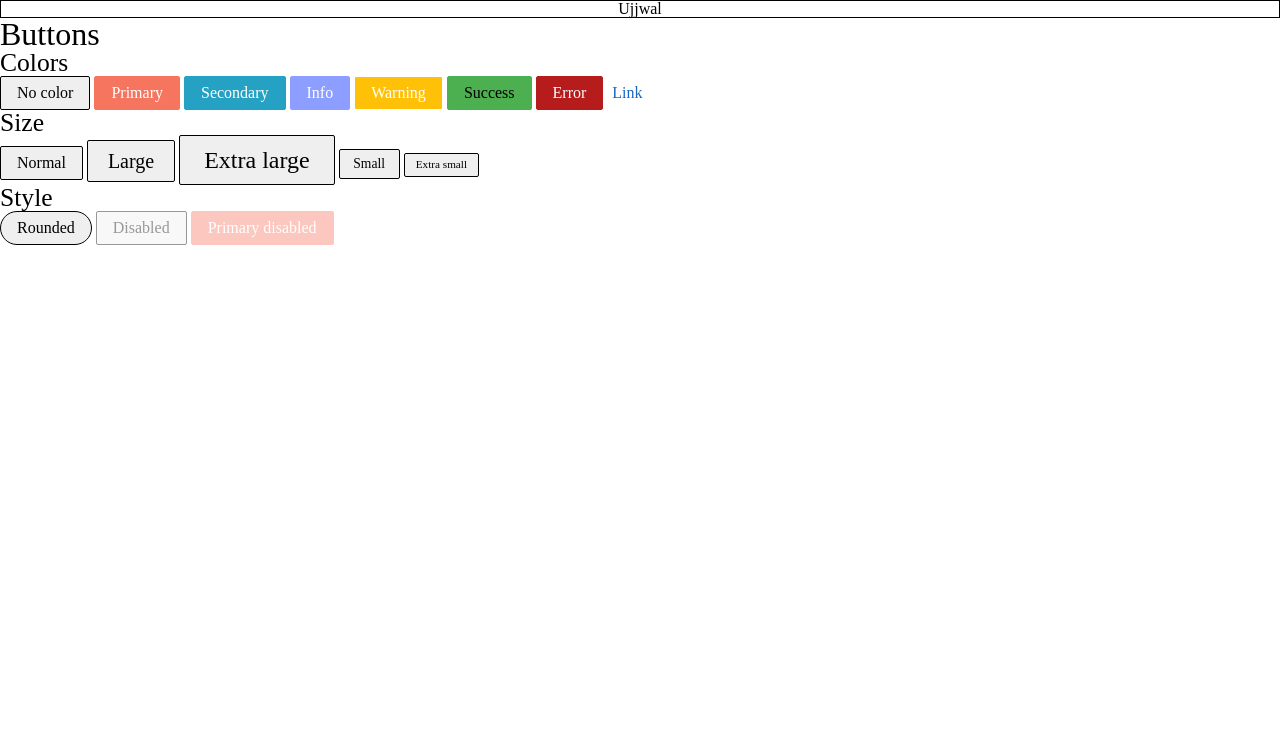
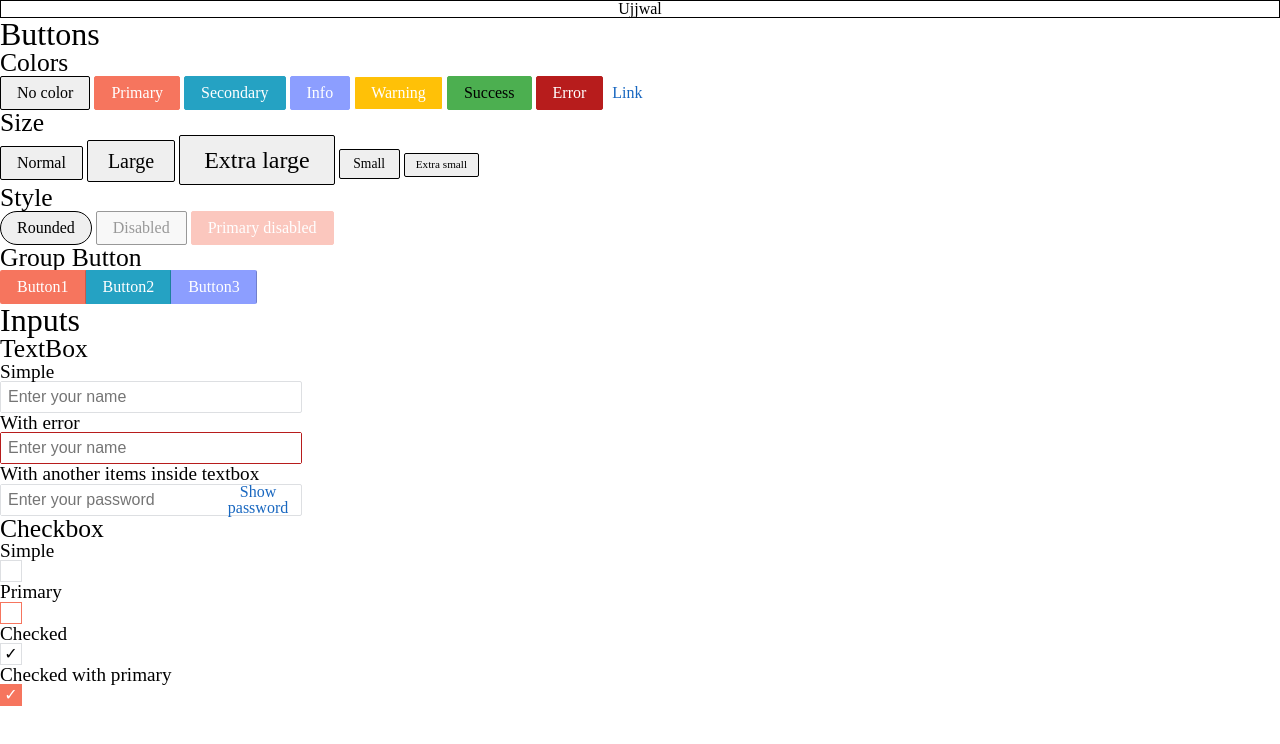
Before and after one commit to ujjwalguptaofficial/flexstyle, a website: page test/index.html in a window 1280 px wide. Drawn offline with Linux system fonts and the light colour scheme.

Commit message:
add input style - checkbox, type=text

```diff
--- a/src/button.scss
+++ b/src/button.scss
@@ -5,6 +5,10 @@
     border-radius: 2px;
     font-size: 1rem;
     font-weight: 500;
+    cursor: pointer;
+    -webkit-user-select: none;
+    -moz-user-select: none;
+    -ms-user-select: none;
 
     &:not(.link) {
         background-color: #efefef;
@@ -59,7 +63,6 @@
 
     &.link {
         color: var(--link-color);
-        cursor: pointer;
     }
 
     //size
@@ -90,6 +93,26 @@
         opacity: .4;
         cursor: not-allowed;
     }
+}
 
+// group button
+.btns {
+    letter-spacing: -.31em;
 
+    .btn {
+        margin: 0;
+        border-radius: 0;
+        border-right: 1px solid rgba(0, 0, 0, .2);
+        letter-spacing: normal;
+    }
+
+    :first-child {
+        border-top-left-radius: 2px;
+        border-bottom-left-radius: 2px;
+    }
+
+    :last-child {
+        border-top-right-radius: 2px;
+        border-bottom-right-radius: 2px;
+    }
 }
--- a/src/index.scss
+++ b/src/index.scss
@@ -5,3 +5,4 @@
 @import "./flex.scss";
 @import "./button.scss";
 @import "./header.scss";
+@import "./input.scss";
--- /dev/null
+++ b/src/input.scss
@@ -0,0 +1,79 @@
+ $border-color: var(--input-border-color);
+
+ input {
+     font-size: 1rem;
+ }
+
+ .textbox {
+     border: 1px solid;
+     padding: 5px 5px;
+     border-radius: 2px;
+     border: 1px solid $border-color;
+     display: flex;
+     padding: 0;
+     width: 300px;
+     height: 30px;
+     align-items: center;
+
+     input {
+         border: 0;
+         padding: 0 0 0 7px;
+         height: 100%;
+
+         &:focus {
+             outline: none;
+         }
+     }
+
+     &:focus-within {
+         box-shadow: 0 0 0 2px #e7f3ff;
+         border: 2px solid var(--primary-color);
+     }
+
+     &.error {
+         border-color: var(--error-color);
+
+         &:focus-within {
+             border-color: var(--error-color);
+         }
+     }
+
+
+ }
+
+ .checkbox {
+     width: 20px;
+     height: 20px;
+     border: 2px solid $border-color;
+     margin: 0px;
+     display: flex;
+     justify-content: center;
+     align-items: center;
+     border: 1px solid $border-color;
+
+     &.primary {
+         border-color: var(--primary-color);
+     }
+
+     &.secondary {
+         border-color: var(--secondary-color);
+     }
+
+
+     &[checked] {
+
+         &::after {
+             content: "\2714";
+         }
+
+         &.primary {
+             background-color: var(--primary-color);
+             color: var(--primary-contrast-color);
+         }
+
+         &.secondary {
+             background-color: var(--secondary-color);
+             color: var(--secondary-contrast-color);
+         }
+     }
+ }
--- a/src/util.scss
+++ b/src/util.scss
@@ -10,3 +10,7 @@
 .block {
     display: block;
 }
+
+.width-full {
+    width: 100%;
+}
--- a/src/var.scss
+++ b/src/var.scss
@@ -16,4 +16,7 @@
 
     // link
     --link-color: #1867c0;
+
+    // border
+    --input-border-color: #dddfe2;
 }
--- a/test/index.html
+++ b/test/index.html
@@ -32,6 +32,41 @@
     <div class="btn rounded">Rounded</div>
     <div class="btn disabled">Disabled</div>
     <div class="btn primary disabled">Primary disabled</div>
+    <h3>Group Button</h3>
+    <div class="btns">
+        <div class="btn primary">Button1</div>
+        <div class="btn secondary">Button2</div>
+        <div class="btn info">Button3</div>
+    </div>
+    <h1>Inputs</h1>
+    <h3>TextBox</h3>
+    <h5>Simple</h5>
+    <div class="textbox">
+        <input type="text" placeholder="Enter your name">
+    </div>
+    <h5>With error</h5>
+    <div class="textbox error">
+        <input class="width-full" type="text" placeholder="Enter your name">
+    </div>
+    <h5>With another items inside textbox</h5>
+    <div class="textbox">
+        <input type="password" placeholder="Enter your password">
+        <div class="btn link">Show password</div>
+        <!-- <span>Show password</span> -->
+    </div>
+    <h3>Checkbox</h3>
+    <h5>Simple</h5>
+    <div class="checkbox">
+    </div>
+    <h5>Primary</h5>
+    <div class="checkbox primary">
+    </div>
+    <h5>Checked</h5>
+    <div checked class="checkbox">
+    </div>
+    <h5>Checked with primary</h5>
+    <div checked class="checkbox primary">
+    </div>
 
 </body>
 
```
Also changed, not shown: dist/lib.css.
